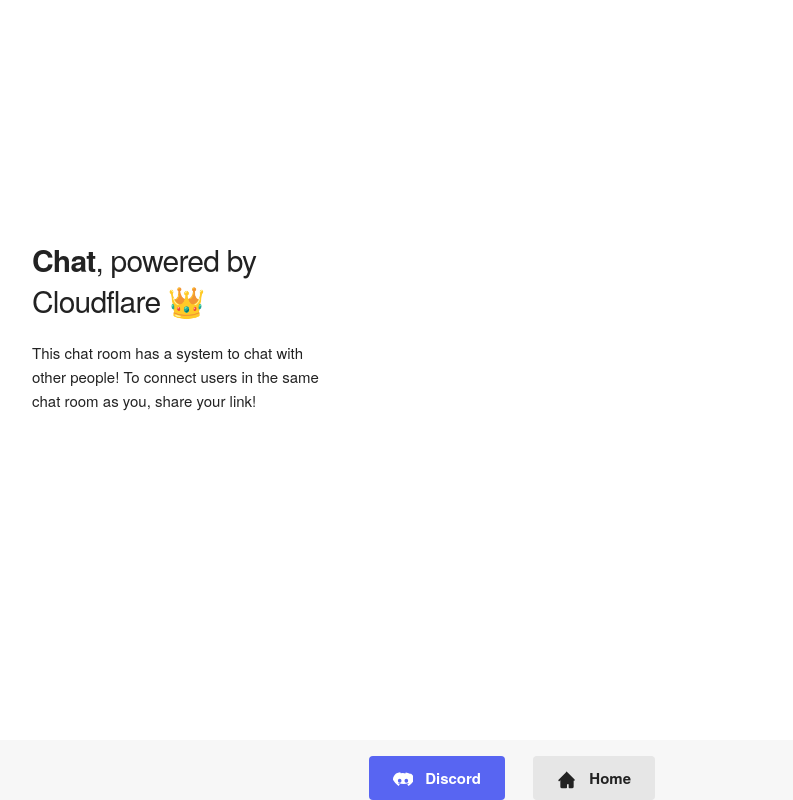
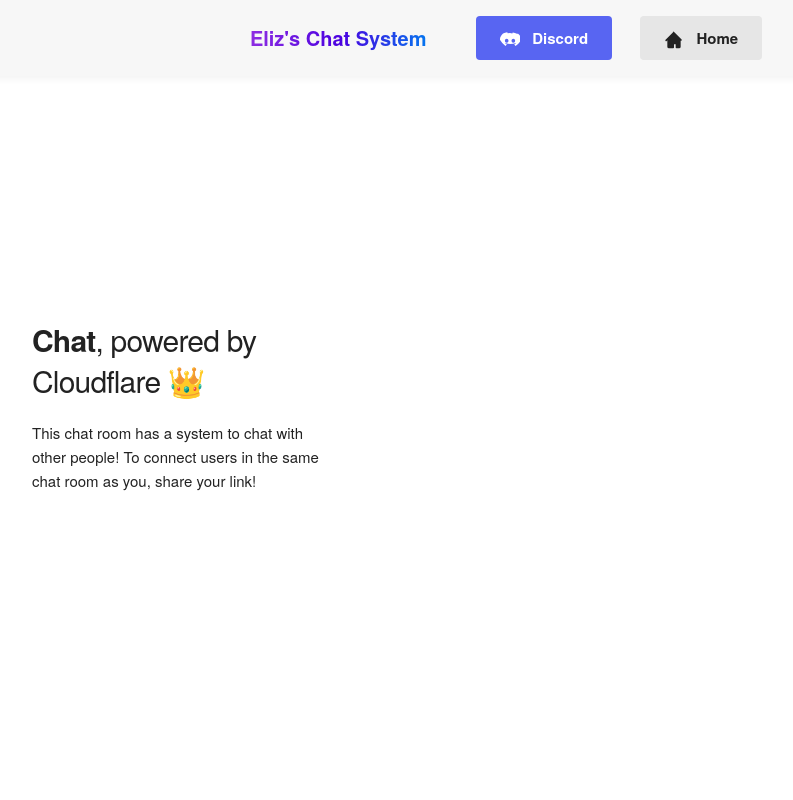
Before and after one commit to RealEliz/durable-chat-template, a React app: page public/index.html in a window 1280 px wide. Shown: the whole page, without its empty margins (128-921 px from the left). Built offline with nearby package versions, Linux system fonts and the light colour scheme.

Commit message:
Update index.html

```diff
--- a/public/index.html
+++ b/public/index.html
@@ -29,7 +29,7 @@
   <body>
     <!-- Primary Page Layout
   –––––––––––––––––––––––––––––––––––––––––––––––––– -->
-    <div class="container" style="width: 95%; height: 100%">
+    <div class="container" style="width: 95%; height: 100%; margin-top: 80px;">
       <div class="row" style="height: 100%">
         <div class="one-third column" style="margin-top: 25%">
           <h4><b>Chat</b>, powered by Cloudflare 👑</h4>
@@ -46,7 +46,17 @@
   –––––––––––––––––––––––––––––––––––––––––––––––––– -->
     <!-- ...rest of your HTML... -->
 
-<footer style="width:100%;padding:16px 0 0 0;position:fixed;bottom:0;left:0;background:#f7f7f7;text-align:center;z-index:100;">
+<nav style="width:100%;padding:16px 0 16px 0;position:fixed;top:0;left:0;background:#f7f7f7;text-align:center;z-index:200;box-shadow:0 2px 8px rgba(0,0,0,0.06);">
+  <span style="font-size:2rem;font-weight:bold;
+    background: linear-gradient(90deg, #8e2de2, #4a00e0, #007cf0);
+    -webkit-background-clip: text;
+    -webkit-text-fill-color: transparent;
+    background-clip: text;
+    color: transparent;
+    vertical-align: middle;
+    margin-right: 32px;">
+    Eliz's Chat System
+  </span>
   <a href="https://discord.com/" target="_blank" style="display:inline-block;margin:0 12px;padding:10px 24px;background:#5865F2;color:#fff;border:none;border-radius:4px;text-decoration:none;font-weight:600;vertical-align:middle;">
     <svg xmlns="http://www.w3.org/2000/svg" style="vertical-align:middle;margin-right:8px;" width="20" height="20" viewBox="0 0 24 24" fill="#fff"><path d="M20.317 4.369a19.791 19.791 0 0 0-4.885-1.515.07.07 0 0 0-.075.035c-.21.37-.444.854-.608 1.234A18.18 18.18 0 0 0 12 3.634a18.079 18.079 0 0 0-2.75.189c-.163-.382-.398-.865-.609-1.234a.069.069 0 0 0-.075-.035 19.736 19.736 0 0 0-4.885 1.515.064.064 0 0 0-.03.027C.533 7.059-.32 9.579.099 12.057a.08.08 0 0 0 .028.048A19.963 19.963 0 0 0 6.65 19.127a.07.07 0 0 0 .049.018c.495-.68.94-1.398 1.332-2.146a.07.07 0 0 0-.037-.098 13.143 13.143 0 0 1-1.885-.895.07.07 0 0 1-.008-.116c.126-.094.252-.192.372-.291a.07.07 0 0 1 .071-.009c3.967 1.813 8.271 1.813 12.207 0a.07.07 0 0 1 .072.008c.12.099.246.197.372.291a.07.07 0 0 1-.008.116c-.605.353-1.24.668-1.885.895a.07.07 0 0 0-.037.098c.393.748.837 1.466 1.332 2.146a.07.07 0 0 0 .049-.018 19.934 19.934 0 0 0 6.522-7.022.07.07 0 0 0 .028-.048c.5-3.013-.838-5.495-3.451-7.661a.061.061 0 0 0-.03-.027ZM8.02 15.331c-1.183 0-2.157-1.085-2.157-2.419 0-1.333.955-2.419 2.157-2.419 1.217 0 2.176 1.104 2.157 2.419 0 1.334-.955 2.419-2.157 2.419Zm7.974 0c-1.183 0-2.157-1.085-2.157-2.419 0-1.333.955-2.419 2.157-2.419 1.217 0 2.176 1.104 2.157 2.419 0 1.334-.94 2.419-2.157 2.419Z"/></svg>
     Discord
@@ -55,6 +65,6 @@
     <svg xmlns="http://www.w3.org/2000/svg" style="vertical-align:middle;margin-right:8px;" width="20" height="20" viewBox="0 0 24 24" fill="#222"><path d="M10.707 2.293a1 1 0 0 1 1.414 0l9 9a1 1 0 0 1-1.414 1.414L20 12.414V20a2 2 0 0 1-2 2h-3a1 1 0 0 1-1-1v-4h-2v4a1 1 0 0 1-1 1H6a2 2 0 0 1-2-2v-7.586l-.707.707a1 1 0 0 1-1.414-1.414l9-9z"/></svg>
     Home
   </a>
-</footer>
+</nav>
   </body>
 </html>
```
